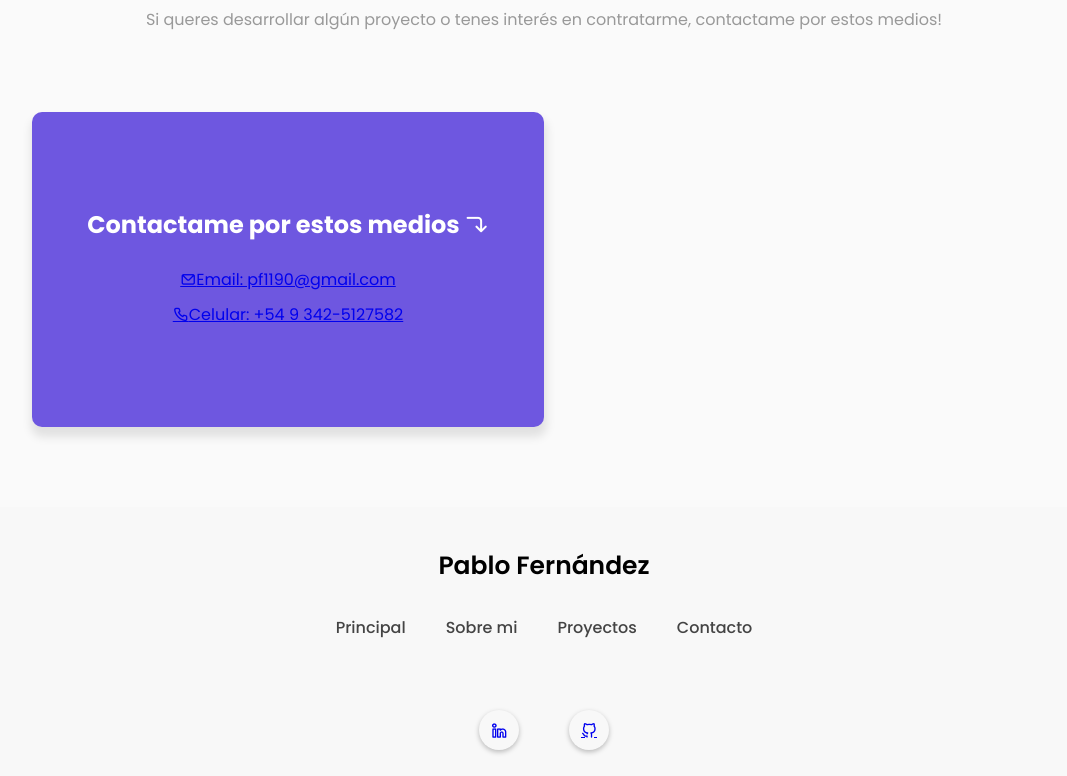
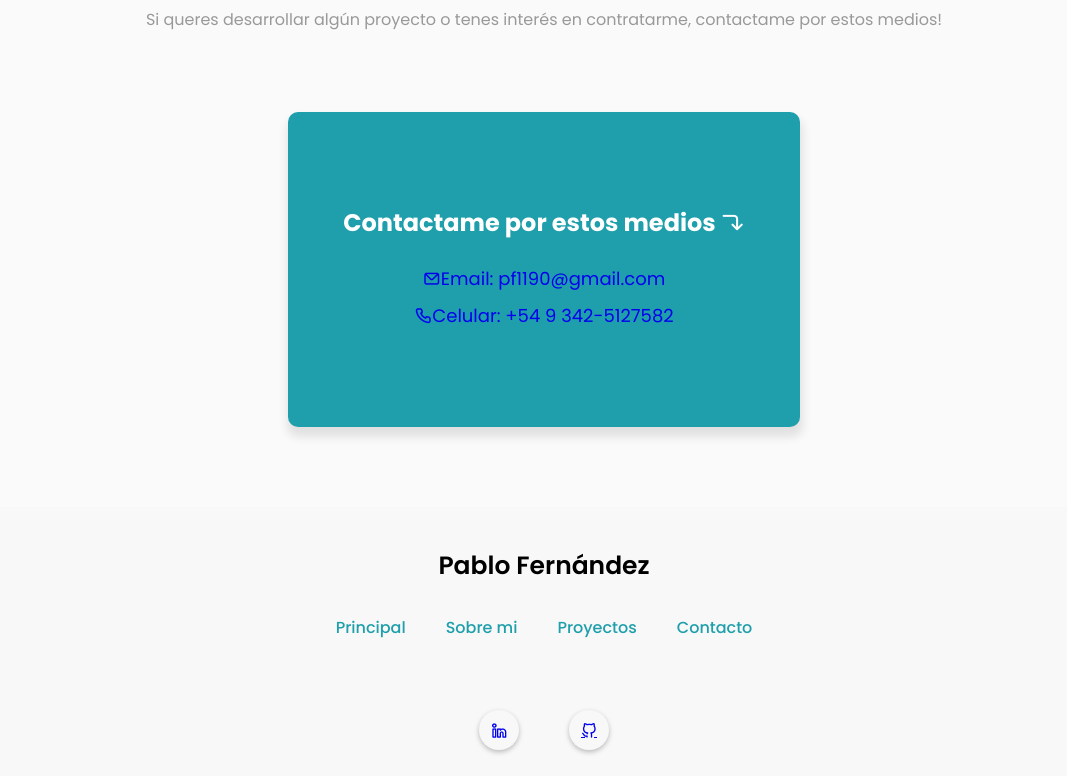
Before and after one commit to Pablo1190/practica2.github.io, a plain HTML site: page index.html in a window 1280 px wide. Shown: the part 2024-2800 px from the top of the page, without its empty margins (96-1163 px from the left). Drawn offline with nearby package versions, Linux system fonts and the light colour scheme.

Commit message:
Update style.css

```diff
--- a/style.css
+++ b/style.css
@@ -5,13 +5,13 @@
     --body-color: rgb(250, 250, 250);
     --color-white: rgb(255, 255, 255);
 
-    --text-color-second: rgb(68, 68, 68);
-    --text-color-third: rgb(30, 159, 171);
+    --text-color-second: rgb(30, 159, 171);
+    --text-color-third: rgb(3, 108, 117);
 
-    --first-color: rgb(110, 87, 224);
-    --first-color-hover: rgb(40, 91, 212);
+    --first-color: rgb(30, 159, 171);
+    --first-color-hover: rgb(3, 4, 7);
 
-    --second-color: rgb(110, 87, 224);
+    --second-color: rgb(30, 159, 171);
     --third-color: rgb(192, 166, 49);
     --first-shadow-color: rgba(0, 0, 0, 0.1);
 }
@@ -246,6 +246,14 @@ nav{
     width: 100%;
     gap: 50px;
 }
+
+.row2{
+    display: grid;
+    place-items: center;
+    margin: auto;
+    width: 100%;
+}
+
 .col{
     display: flex;
     width: 50%;
@@ -342,11 +350,16 @@ h3{
 .contact-info:hover.contact-info::after{
     bottom: 0;
 }
-.project-box:hover.project-box i,
+.project-box:hover.project-box a,
 .project-box:hover.project-box>h3,
-.project-box:hover.project-box>label{
+.project-box:hover.project-box>img{
     color: var(--color-white);
     z-index: 2;
+}
+
+.imgProy {
+    width: 80%;
+    margin: 10%;
 }
 
 .contact-info{
@@ -374,20 +387,21 @@ h3{
     color: var(--color-white);
     margin-block: 5px;
 }
-.contact-info p>i{
+.contact-info p>a{
     font-size: 18px;
+    text-decoration: none;
 }
 .contact-info::after{
     background: var(--color-white);
 }
 .contact-info:hover.contact-info h2,
 .contact-info:hover.contact-info p,
-.contact-info:hover.contact-info i{
+.contact-info:hover.contact-info a{
     color: #777;
     z-index: 2;
 }
 
-/* ----- CONTACT FORM ----- */
+/* ----- CONTACT FORM POR AHORA ANULADO
 .form-control{
     display: flex;
     flex-direction: column;
@@ -432,6 +446,8 @@ textarea{
     font-size: 18px;
     rotate: -45deg;
 }
+
+-----*/
 
 footer{
     display: flex;
```
